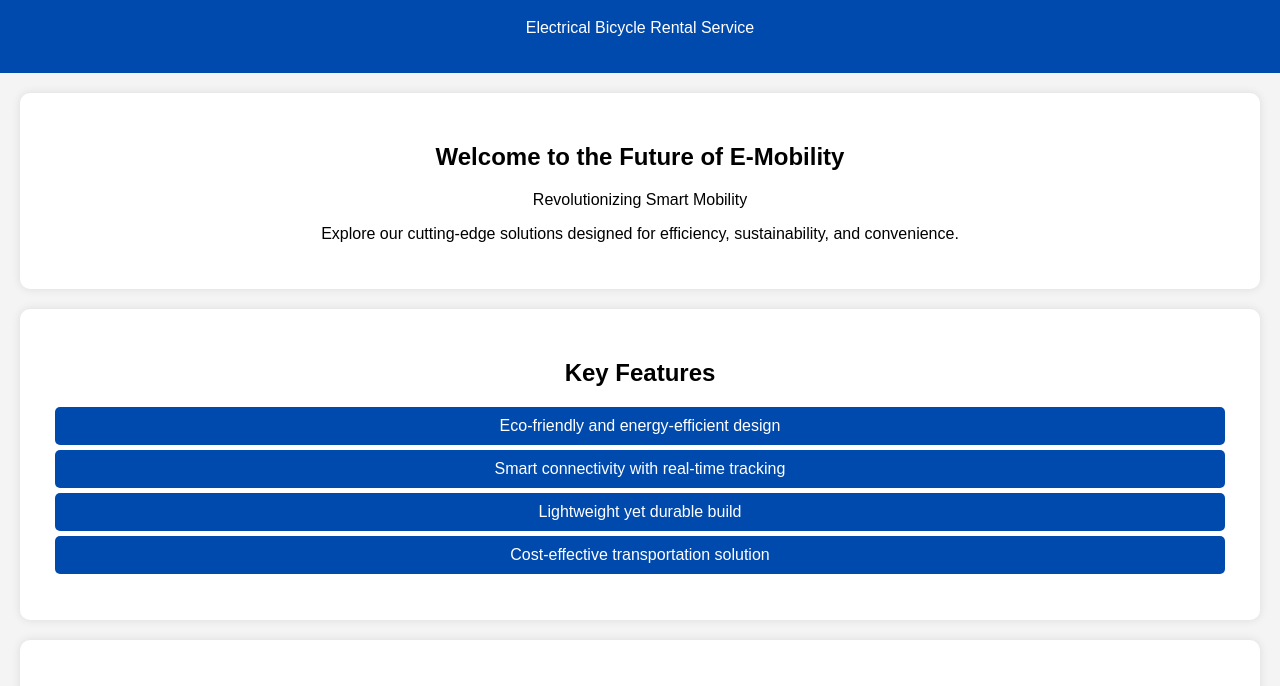
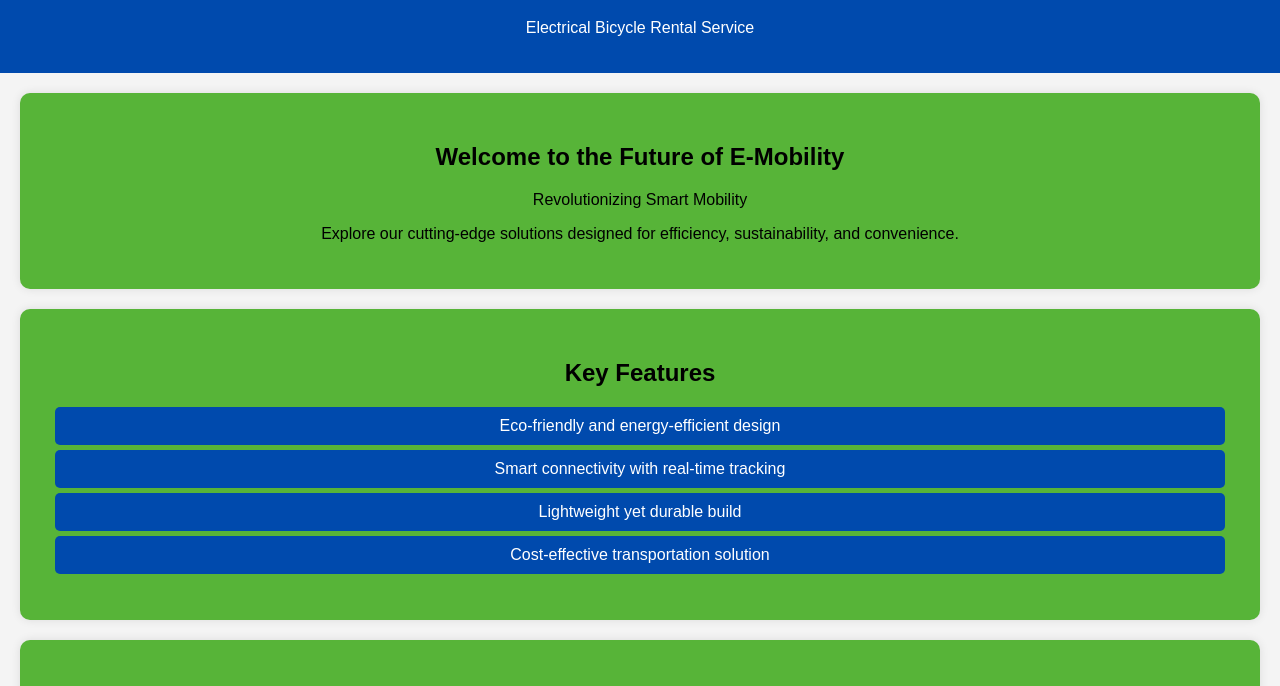
Before and after one commit to soumyasish-sarkar/e-pedel, a plain HTML site: page index.html in a window 1280 px wide. Shown: the part 81-767 px from the top of the page. Drawn offline with Linux system fonts and the light colour scheme.

Commit message:
styles.css

```diff
--- a/styles.css
+++ b/styles.css
@@ -14,7 +14,7 @@ header {
 
 .intro, .features, .graphics {
     padding: 30px;
-    background-color: white;
+    background-color: #57b438;
     margin: 20px;
     border-radius: 10px;
     box-shadow: 0px 0px 10px rgba(0, 0, 0, 0.1);
```
